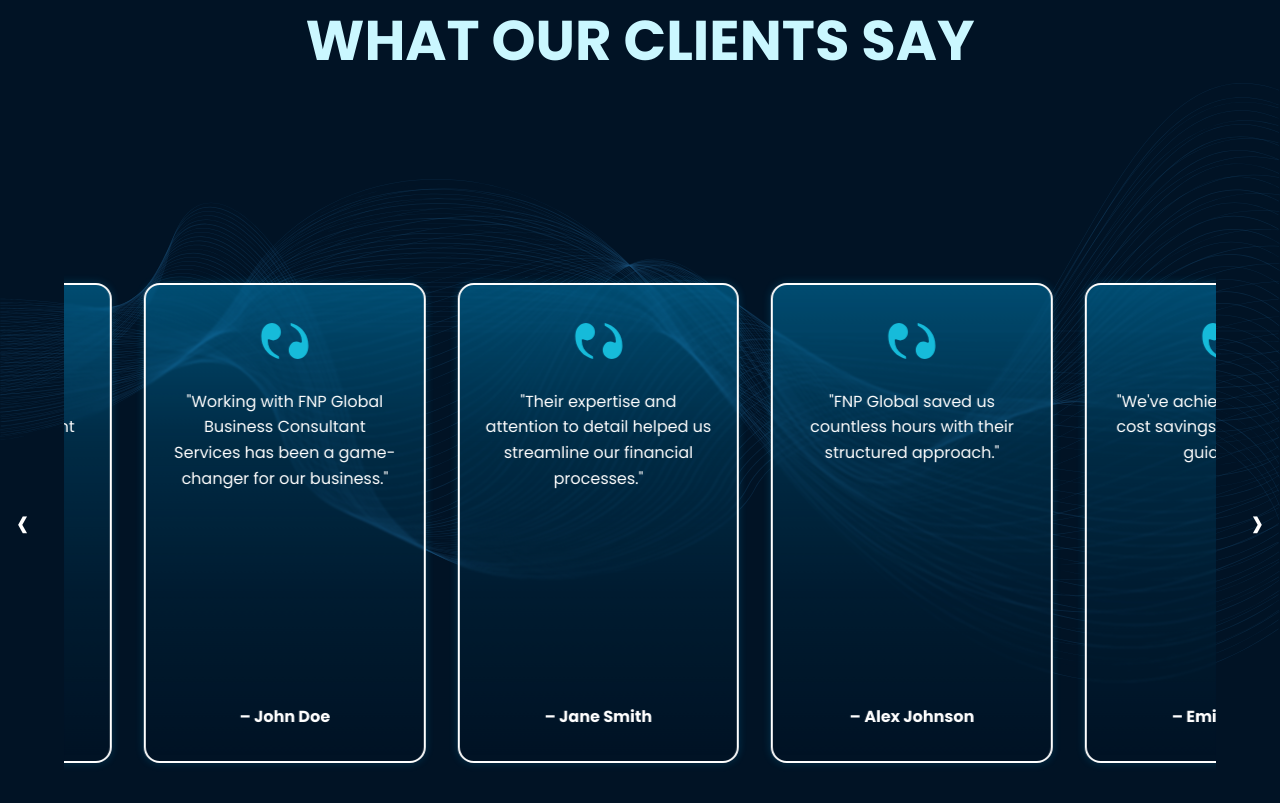
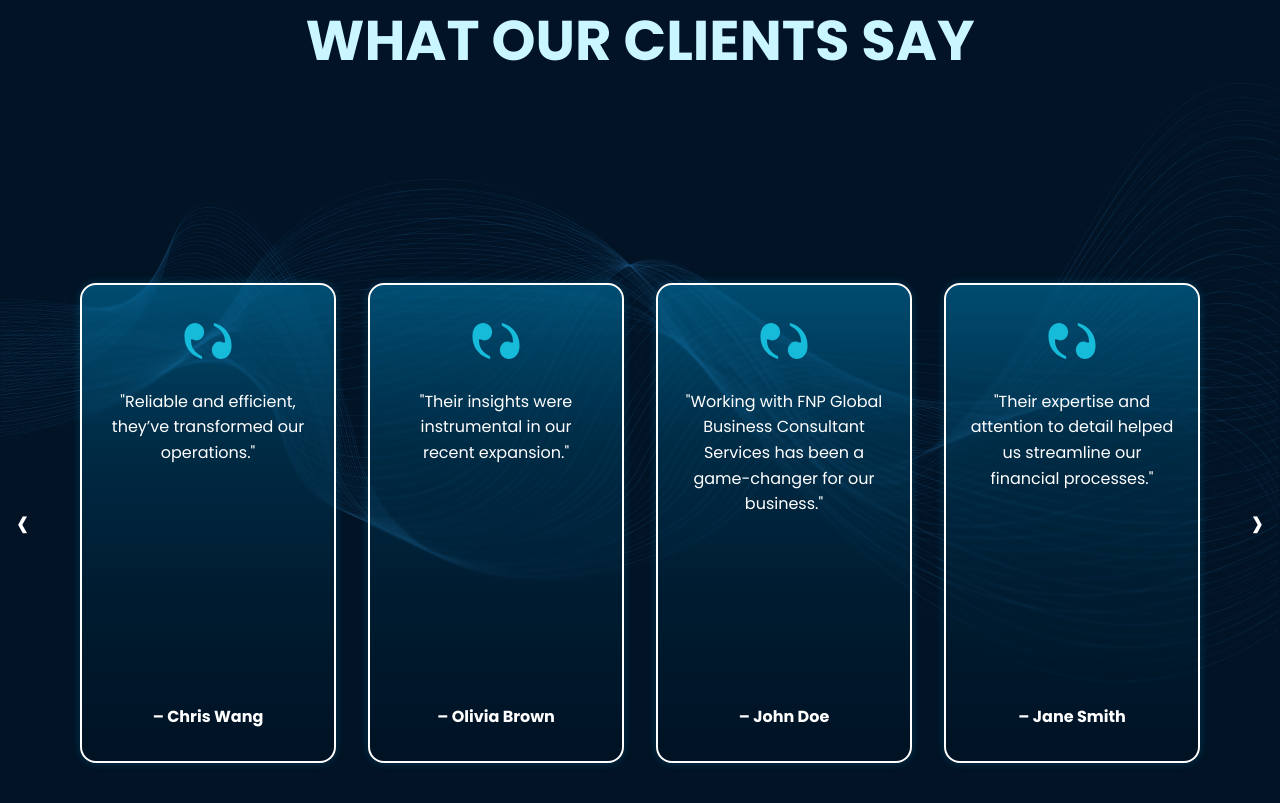
Before and after one commit to FNP-git/FNP-GLOBAL, a React (Vite) app in the folder frontend/: page / in a window 1280 px wide. Shown: the part 4638-5441 px from the top of the page. Built offline with nearby package versions, Linux system fonts and the light colour scheme.

Commit message:
dist added

```diff
--- a/frontend/src/pages/Clients.css
+++ b/frontend/src/pages/Clients.css
@@ -7,6 +7,13 @@
     justify-content: center;
     position: relative;
     overflow: hidden;
+  }
+  .cards-wrapper.scrollable {
+    overflow-x: auto;
+    scroll-snap-type: x mandatory;
+    -webkit-overflow-scrolling: touch;
+    scroll-behavior: smooth;
+    transition: none;
   }
 
   .slider-window {
@@ -58,6 +65,10 @@
     z-index: 2;
     object-fit: contain;
   }
+  .test-card-container {
+    flex: 0 0 25%;
+    scroll-snap-align: center;
+  }
   @media screen and (max-width: 768px) {
     .clients-container{
       height: 60vh;
@@ -71,10 +82,21 @@
         display: none;
       }
   }
+  @media screen and (min-width: 500px) and (max-width: 800px){
+    .test-card-container > * {
+      flex: 1;
+      height: 80%;
+    }
+  }
   @media screen and (max-width: 426px) {
     .clients-container{
       height: clamp(20rem, 30rem, 20rem);
     }
+    .test-card-container {
+      flex: 0 0 75%;
+      scroll-snap-align: center;
+    }
+
     #client-head{
       font-size: 5vh;
     margin-top: 10vh;   }
--- a/frontend/src/pages/Clients.jsx
+++ b/frontend/src/pages/Clients.jsx
@@ -22,12 +22,8 @@ const sampleNames = [
 ];
 
 const Clients = () => {
-  const totalCards = sampleTexts.length;
-  const [index, setIndex] = useState(2);
+  const [isSmallScreen, setIsSmallScreen] = useState(false);
   const wrapperRef = useRef(null);
-  const containerRef = useRef(null);
-  const [isAnimating, setIsAnimating] = useState(true);
-  const [isSmallScreen, setIsSmallScreen] = useState(false);
 
   const extendedCards = [
     ...sampleTexts.slice(-2),
@@ -47,104 +43,40 @@ const Clients = () => {
     return () => window.removeEventListener('resize', checkScreen);
   }, []);
 
-  const isDragging = useRef(false);
-  const startX = useRef(0);
-  const currentTranslate = useRef(0);
-
-  const handleNext = () => {
-    setIndex((prev) => prev + 2);
+  const handleScrollLeft = () => {
+    if (wrapperRef.current) {
+      wrapperRef.current.scrollBy({ left: -300, behavior: 'smooth' });
+    }
   };
 
-  const handlePrev = () => {
-    setIndex((prev) => prev - 2);
+  const handleScrollRight = () => {
+    if (wrapperRef.current) {
+      wrapperRef.current.scrollBy({ left: 300, behavior: 'smooth' });
+    }
   };
-
-  useEffect(() => {
-    const total = totalCards + 2;
-    if (index === total) {
-      setTimeout(() => {
-        setIsAnimating(false);
-        setIndex(2);
-      }, 300);
-    } else if (index === 0) {
-      setTimeout(() => {
-        setIsAnimating(false);
-        setIndex(totalCards);
-      }, 300);
-    } else {
-      setIsAnimating(true);
-    }
-  }, [index, totalCards]);
-
-  useEffect(() => {
-    if (!isAnimating) {
-      setTimeout(() => setIsAnimating(true), 50);
-    }
-  }, [isAnimating]);
-
-  const handleTouchStart = (e) => {
-    isDragging.current = true;
-    startX.current = e.touches[0].clientX;
-    wrapperRef.current.style.transition = 'none';
-  };
-
-  const handleTouchMove = (e) => {
-    if (!isDragging.current) return;
-    const currentX = e.touches[0].clientX;
-    const delta = currentX - startX.current;
-    wrapperRef.current.style.transform = `translateX(calc(-${index * 22}vw + ${delta}px))`;
-    currentTranslate.current = delta;
-  };
-
-  const handleTouchEnd = () => {
-    if (!isDragging.current) return;
-    isDragging.current = false;
-    wrapperRef.current.style.transition = 'transform 0.5s ease-in-out';
-
-    if (currentTranslate.current < -50) {
-      handleNext();
-    } else if (currentTranslate.current > 50) {
-      handlePrev();
-    } else {
-      wrapperRef.current.style.transform = `translateX(-${index * 22}vw)`;
-    }
-    currentTranslate.current = 0;
-  };
-
-  useEffect(() => {
-    const container = containerRef.current;
-    container.addEventListener('touchstart', handleTouchStart);
-    container.addEventListener('touchmove', handleTouchMove);
-    container.addEventListener('touchend', handleTouchEnd);
-
-    return () => {
-      container.removeEventListener('touchstart', handleTouchStart);
-      container.removeEventListener('touchmove', handleTouchMove);
-      container.removeEventListener('touchend', handleTouchEnd);
-    };
-  }, [index]);
 
   return (
     <div id="client-main">
       <h1 id="client-head">WHAT OUR CLIENTS SAY</h1>
       <img id="tstbg" src={testbg} alt="testimonials background" />
-      <div className="clients-container" ref={containerRef}>
-        <button className="arrow-button left" onClick={handlePrev}>‹</button>
-        <div className="slider-window">
+      <div className="clients-container">
+        {!isSmallScreen && (
+          <button className="arrow-button left" onClick={handleScrollLeft}>‹</button>
+        )}
+        <div className="slider-window" ref={wrapperRef}>
           <div
-            ref={wrapperRef}
-            className="cards-wrapper"
-            style={{
-              transform: `translateX(-${index * 22}vw)`,
-              transition: isAnimating ? 'transform 0.6s ease-in-out' : 'none',
-            }}
+            className={`cards-wrapper ${isSmallScreen ? 'scrollable' : 'animate'}`}
           >
             {extendedCards.map((text, i) => (
-              <TestCard key={i} text={text} name={extendedNames[i]} />
+              <div className="test-card-container" key={i}>
+                <TestCard text={text} name={extendedNames[i]} />
+              </div>
             ))}
           </div>
         </div>
-        <button className="arrow-button right" onClick={handleNext}>›</button>
+        {!isSmallScreen && (
+          <button className="arrow-button right" onClick={handleScrollRight}>›</button>
+        )}
       </div>
     </div>
   );
```
